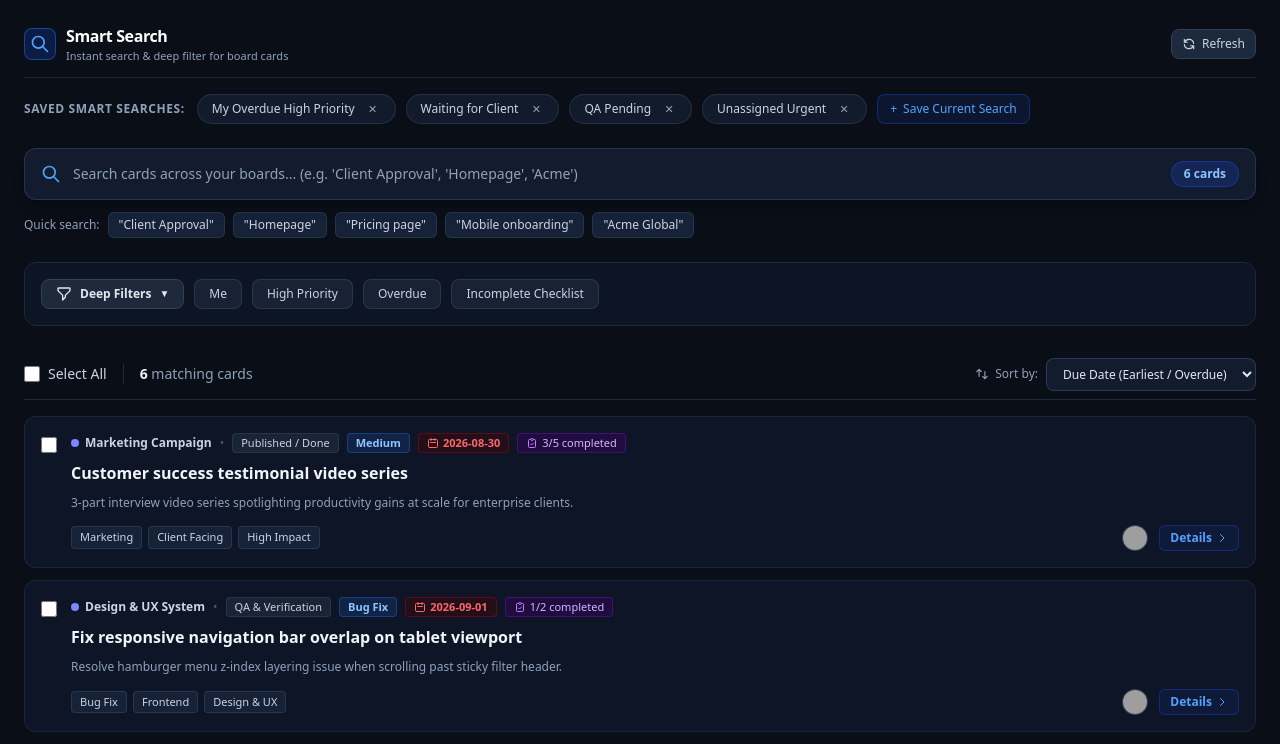
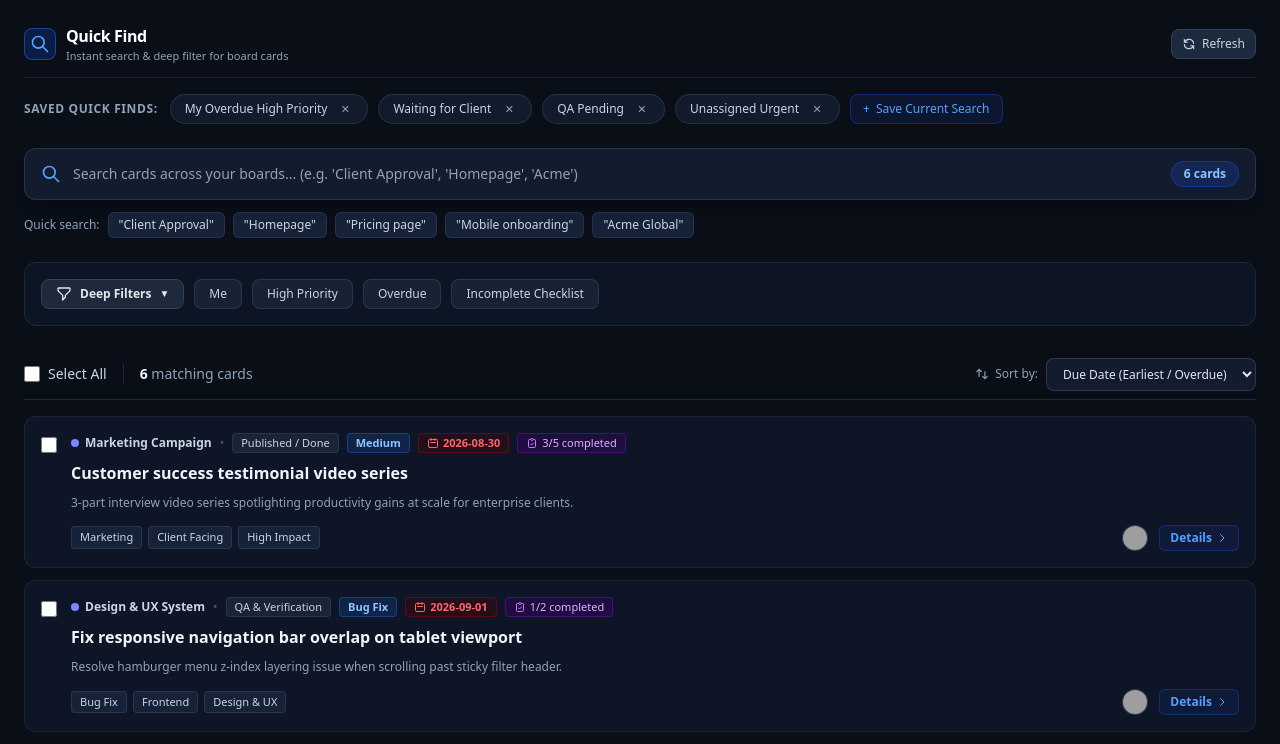
Before and after one commit to Techexplified/smart-search, a React (Vite) app: page / in a window 1280 px wide. Shown: the top 744 px of the page. Built offline with nearby package versions, Linux system fonts and the light colour scheme; grey boxes are pictures that could not be loaded; the HTML template or start-up script is replaced by a standard one.

Commit message:
Rename app: Smart Search → Quick Find across all files

```diff
--- a/index.html
+++ b/index.html
@@ -4,7 +4,7 @@
     <meta charset="UTF-8" />
     <link rel="icon" type="image/svg+xml" href="/favicon.svg" />
     <meta name="viewport" content="width=device-width, initial-scale=1.0" />
-    <title>Trello Smart Search Power-Up</title>
+    <title>Quick Find — Trello Power-Up</title>
     <!--
       Load the Trello Power-Up client library so TrelloPowerUp.iframe() is
       available in this modal frame. We do NOT call TrelloPowerUp.initialize()
--- a/package.json
+++ b/package.json
@@ -1,5 +1,5 @@
 {
-  "name": "search_powerup",
+  "name": "quick-find",
   "private": true,
   "version": "0.0.0",
   "type": "module",
--- a/public/connector.html
+++ b/public/connector.html
@@ -14,7 +14,7 @@
                 dark: window.location.origin + '/icons/search-dark.svg',
                 light: window.location.origin + '/icons/search-light.svg'
               },
-              text: 'Smart Search',
+              text: 'Quick Find',
               callback: function (tContext) {
                 return tContext.modal({
                   title: 'Search Board Cards',
--- a/src/App.jsx
+++ b/src/App.jsx
@@ -68,7 +68,7 @@ export default function App() {
 
     if (!cardUrl) return
 
-    // Step 1: Close the Smart Search modal so Trello removes its overlay
+    // Step 1: Close the Quick Find modal so Trello removes its overlay
     if (tContext && typeof tContext.closeModal === 'function') {
       try {
         tContext.closeModal()
@@ -197,7 +197,7 @@ export default function App() {
               </svg>
             </div>
             <div>
-              <h1 className="text-base font-bold tracking-tight text-white">Smart Search</h1>
+              <h1 className="text-base font-bold tracking-tight text-white">Quick Find</h1>
               <p className="text-[11px] text-slate-400">Instant search & deep filter for board cards</p>
             </div>
           </div>
@@ -228,7 +228,7 @@ export default function App() {
           </div>
         ) : (
           <>
-            {/* Saved Smart Searches Bar */}
+            {/* Saved Quick Finds Bar */}
             <SavedSearches
               savedSearches={savedSearches}
               activeSavedSearch={activeSavedSearch}
--- a/src/components/SavedSearches.jsx
+++ b/src/components/SavedSearches.jsx
@@ -28,7 +28,7 @@ export default function SavedSearches({
   return (
     <div className="flex flex-wrap items-center gap-3 mb-6">
       <div className="text-xs font-semibold tracking-wider text-slate-400 uppercase">
-        SAVED SMART SEARCHES:
+        SAVED QUICK FINDS:
       </div>
 
       <div className="flex flex-wrap items-center gap-2.5">
```
Also changed, not shown: 1 other file (tests, documents, lock files or other folders).
